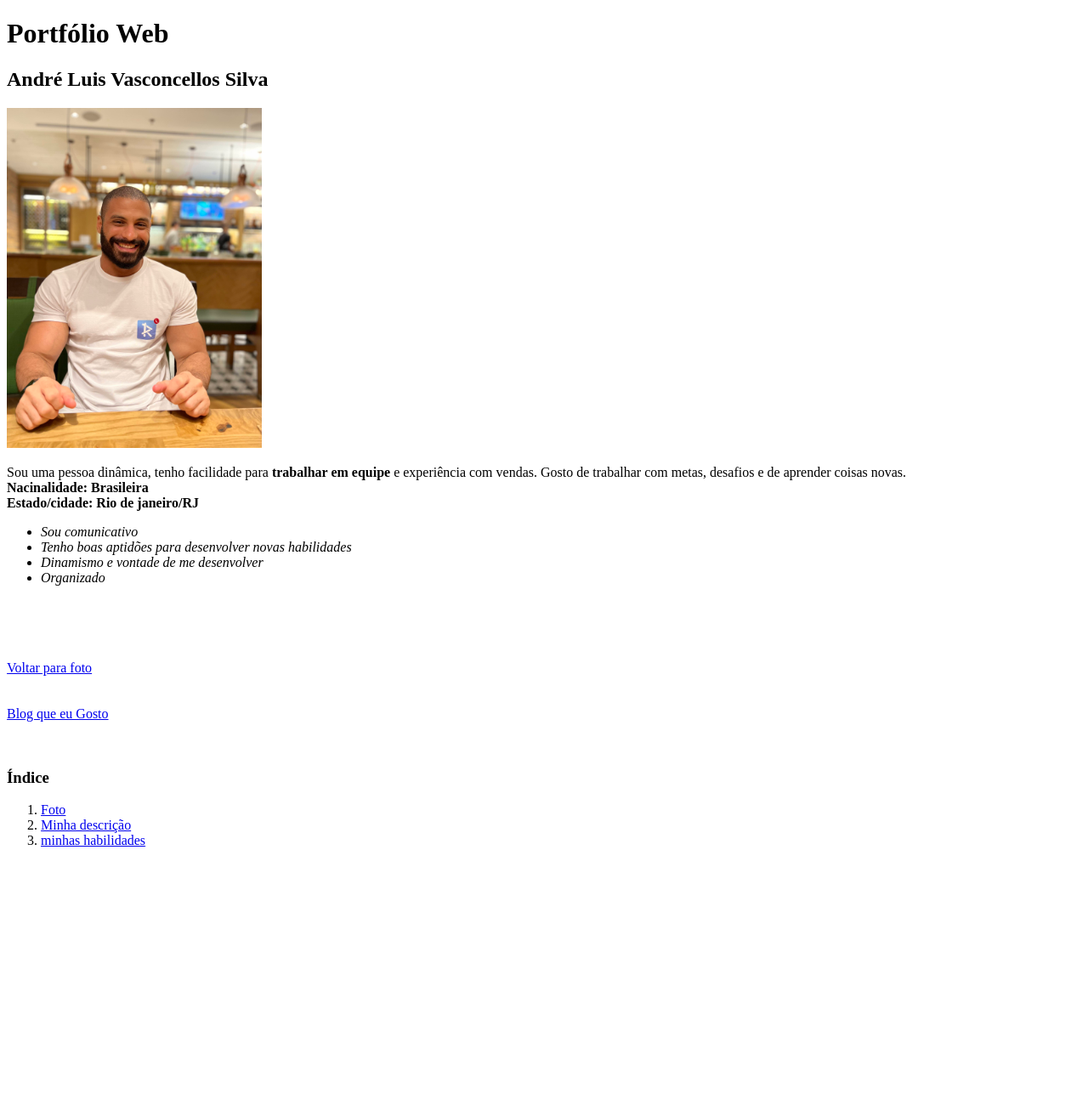
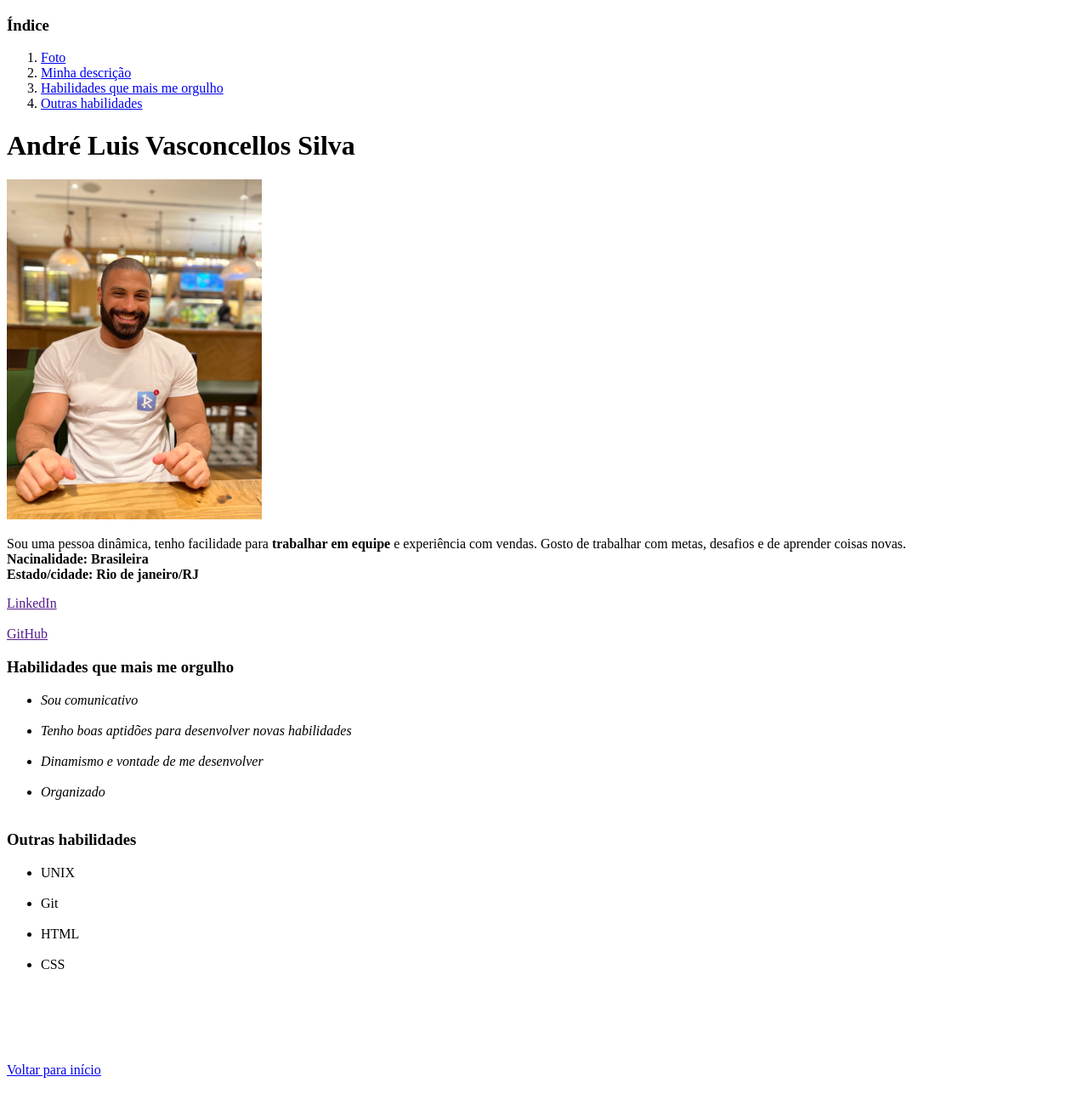
Before and after one commit to AndreLVasconcellos/AndreLVasconcellos.github.io, a plain HTML site: page index.html in a window 1280 px wide. Shown: the top 1300 px of the page at 85% size. Before the commit the page ends 1014 px from the top, so only its background shows below. Drawn offline with Linux system fonts and the light colour scheme.

Commit message:
site no ar e alguns ajustes

```diff
--- a/index.html
+++ b/index.html
@@ -5,33 +5,49 @@
     <title>Meu Portfólio Web</title>
   </head>
   <body>
-    <h1>Portfólio Web</h1>
 
-    <h2>André Luis Vasconcellos Silva</h2>
+    <h3>Índice</h3>
+    <ol>
+        <li><a href="#minha_foto">Foto</a></li>
+        <li><a href="#descricao">Minha descrição</a></li>
+        <li><a href="#habilidades">Habilidades que mais me orgulho</a></li>
+        <li><a href="#outras-habilidades">Outras habilidades</a></li>
+    </ol>
+
+
+    <h1>André Luis Vasconcellos Silva</h1>
 
 
     <img id="minha_foto" src="IMG_0468.jpg" alt="homem sorrindo" width="300px">
     <p id="descricao">Sou uma pessoa dinâmica, tenho facilidade para <strong>trabalhar em equipe</strong> e experiência com vendas. Gosto de trabalhar com metas, desafios e de aprender coisas novas.<br>
     <strong>Nacinalidade: Brasileira</strong><br>
     <strong>Estado/cidade: Rio de janeiro/RJ</strong></p>
-    <ul id="habilidades">
-        <li><em>Sou comunicativo</em></li>
-        <li><em>Tenho boas aptidões para desenvolver novas habilidades</em></li>
-        <li><em>Dinamismo e vontade de me desenvolver</em></li>
-        <li><em>Organizado</em></li>
+
+      <a href="">LinkedIn</a><br><br>
+      <a href="">GitHub</a>
+
+    <h3 id="habilidades">Habilidades que mais me orgulho</h3>
+    <ul>
+        <li><em>Sou comunicativo</em></li><br>
+        <li><em>Tenho boas aptidões para desenvolver novas habilidades</em></li> <br>
+        <li><em>Dinamismo e vontade de me desenvolver</em></li><br>
+        <li><em>Organizado</em></li><br>
+    </ul>
+
+    <h3 id="outras-habilidades">Outras habilidades</h3>
+    <ul>
+      <li>UNIX</li><br>
+      <li>Git</li><br>
+      <li>HTML</li><br>
+      <li>CSS</li><br>
     </ul>
 
     <br><br><br><br>
-    <a href="#minha_foto">Voltar para foto</a><br><br><br>
+    <a href="#minha_foto">Voltar para início</a><br><br><br>
 
     <a href="https://gizmodo.uol.com.br/" target="_blank">Blog que eu Gosto</a><br><br><br>
 
-    <h3>Índice</h3>
-    <ol>
-        <li><a href="#minha_foto">Foto</a></li>
-        <li><a href="#descricao">Minha descrição</a></li>
-        <li><a href="#habilidades">minhas habilidades</a></li>
-    </ol>
+
 
 
 
```
